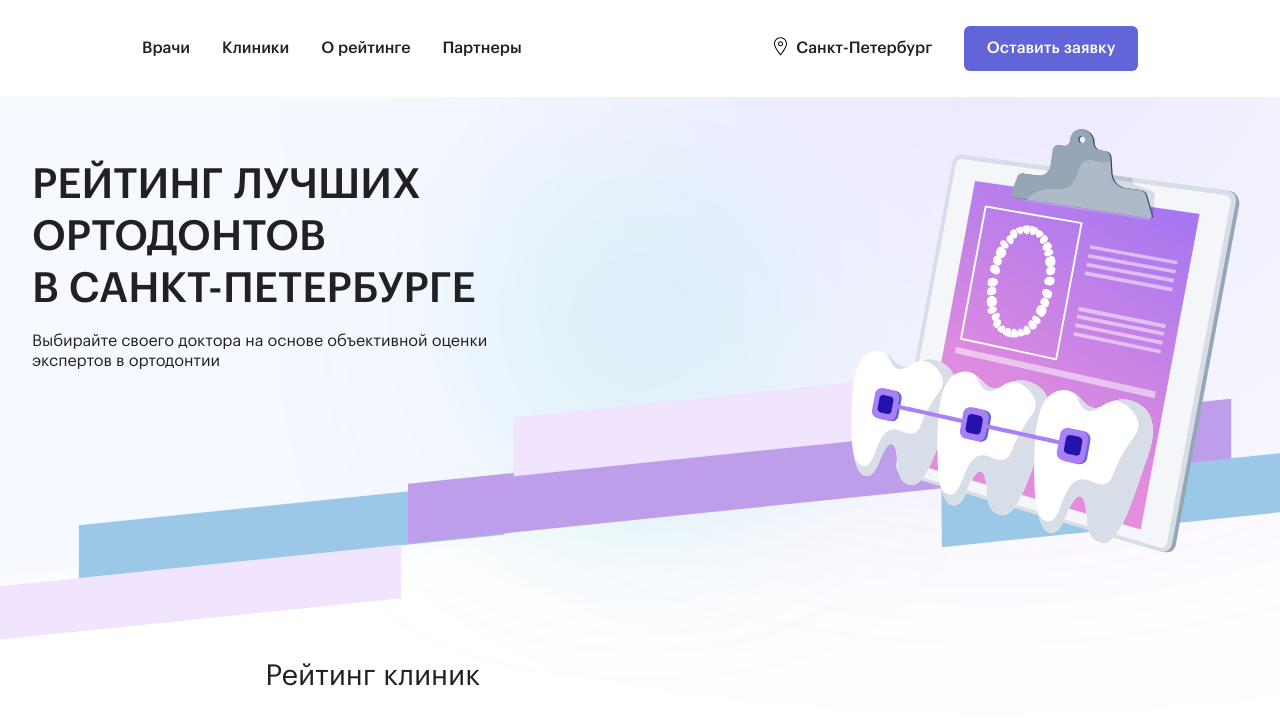
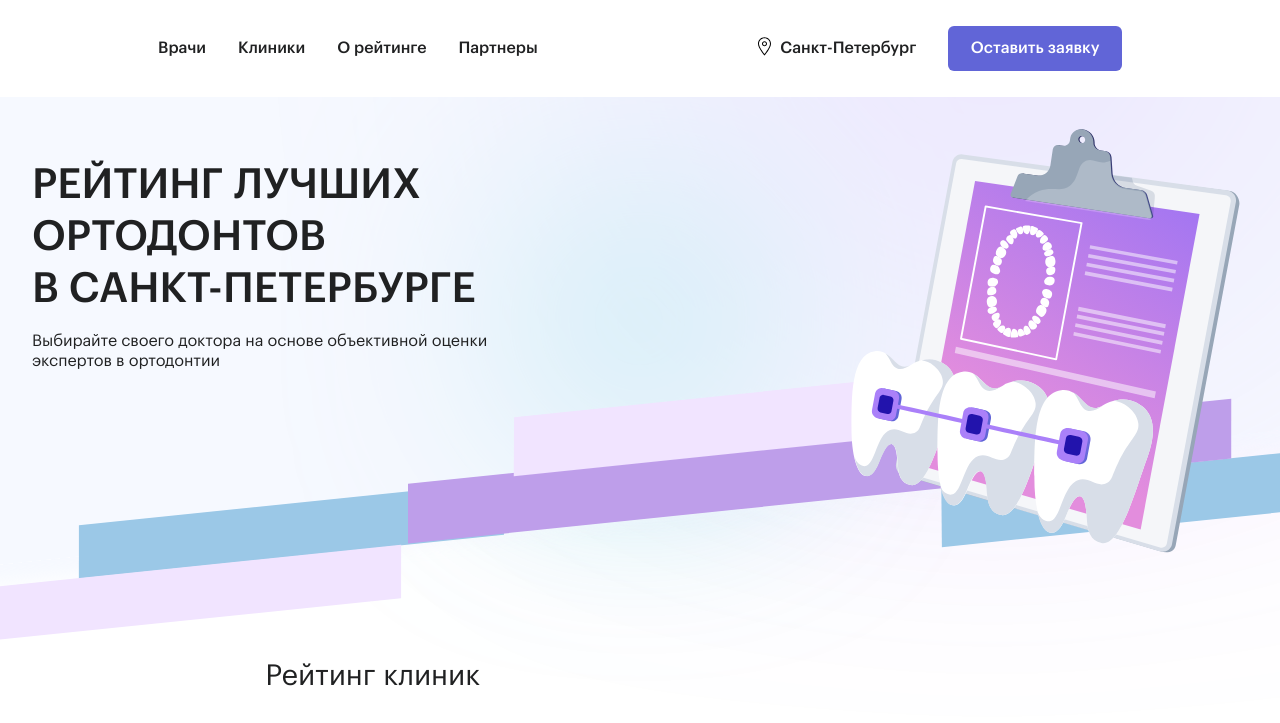
Before and after one commit to lonely43/doctors-in-SPB, a website: page index.html in a window 1280 px wide. Shown: the top 723 px of the page. Drawn offline with Linux system fonts and the light colour scheme; files whose address does not match are found by name.

Commit message:
add limits for nav

```diff
--- a/index.html
+++ b/index.html
@@ -12,6 +12,7 @@
 </head>
 <body>
    <nav>
+      <div class="content bound">
          <ul class="links">
             <li><a href="#doctors">Врачи</a></li>
             <li><a href="#hospitals">Клиники</a></li>
@@ -42,6 +43,7 @@
             </div>
             <div class="primary-btn">
                Оставить заявку
+            </div>
          </div>
       </div>
    </nav>
--- a/static/scss/nav.scss
+++ b/static/scss/nav.scss
@@ -8,9 +8,12 @@ nav{
    width: 100%;
 
    display: flex;
+   justify-content: center;
+
+   .content{
+      display: flex;
       justify-content: space-between;
       align-items: center;
-
       .links{
          list-style: none;
 
@@ -199,7 +202,7 @@ nav{
             }
          }
 
-      @media screen and (max-width: 460px){
+         @media screen and (max-width: 510px){
             .location{
                display: none;
             }
@@ -217,3 +220,4 @@ nav{
          }
       }
    }
+}
```
Also changed, not shown: static/css/index/index.css, static/css/nav.css, 2 other files. Lines whose indentation alone changed are shown as unchanged.
